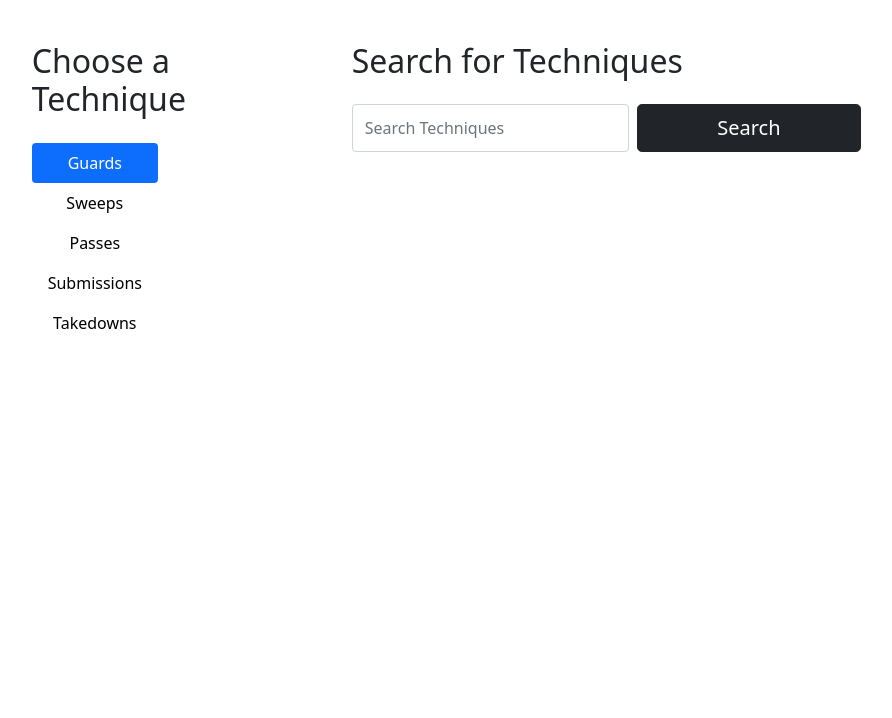
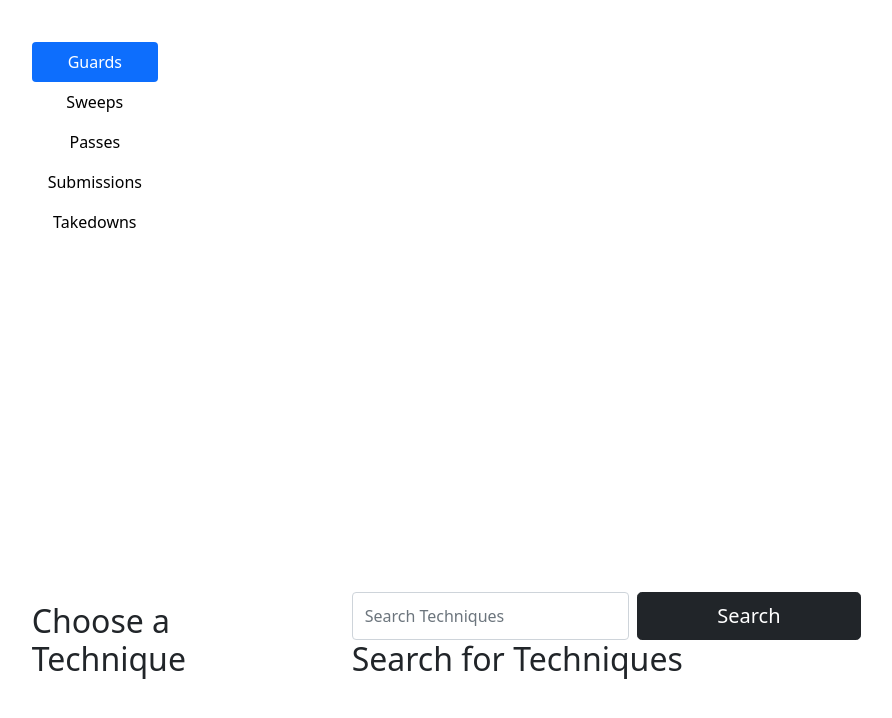
Before and after one commit to nicholasDWinters/capstone_1, a Flask app: template templates/techniques.html in a window 1280 px wide; the page is wider, and only the part inside the window is pictured. Shown: the part 68-786 px from the top of that part, without its empty margins (135-1027 px from the left). Run offline with Flask 2, Linux system fonts and the light colour scheme; the template is opened without the code that fills it, so the values that code supplies are empty.

Commit message:
added comments to app file and updated techniques page

```diff
--- a/app.py
+++ b/app.py
@@ -9,6 +9,7 @@ import os
 
 # API key can be obtained from YouTube Data API website, and SECRET KEY is in relation to session; create both of these
 from techniques import techDict
+# was unable to import secrets during the deployment to heroku, so commented out
 # from secrets import API_KEY, SECRET_KEY
 from models import db, connect_db, User, Technique, Training_Note
 from forms import UserAddForm, LoginForm, TrainingNoteForm, EditTrainingNoteForm, VideoNoteForm
@@ -17,12 +18,14 @@ CURR_USER_KEY = "curr_user"
 
 app = Flask(__name__)
 
+# because heroku had issues recognizing import of secrets.py, had to just set the environment varialbe in heroku and then find it and set a variable for use in our API search. See commented out lined below.
 API_KEY = os.environ.get('API_KEY')
 # app.config['API_KEY'] = os.environ.get('API_KEY', API_KEY)
 # app.config['SECRET_KEY'] = os.environ.get('SECRET_KEY', SECRET_KEY)
 app.config['SECRET_KEY'] = os.environ.get('SECRET_KEY')
 
-uri = os.environ.get("DATABASE_URL")  # or other relevant config var
+# postgres doesn't work correctly with heroku anymore, so in the environment variable, had to make sure to change to postgresql
+uri = os.environ.get("DATABASE_URL")
 if uri.startswith("postgres://"):
     uri = uri.replace("postgres://", "postgresql://", 1)
 
--- a/templates/techniques.html
+++ b/templates/techniques.html
@@ -2,8 +2,8 @@
 
 {%block content%}
 <div class="row">
-    <div class="col-1"></div>
-    <div class="col-lg-3 mt-4">
+    <div class="col-1 d-flex flex-column-reverse"></div>
+    <div class="col-lg-3 mt-4 d-flex flex-column-reverse">
         <h2 class="mb-4">Choose a Technique</h2>
         <div class="d-flex align-items-start">
             <div class="nav flex-column nav-pills me-3" id="v-pills-tab" role="tablist" aria-orientation="vertical">
@@ -59,7 +59,7 @@
             </div>
         </div>
     </div>
-    <div class="col-lg-5 mt-4">
+    <div class="col-lg-5 d-flex flex-column-reverse mt-4">
         <h2 class="mb-4">Search for Techniques</h2>
         <form class="d-flex" id="searchForm">
             <input class="form-control me-2" type="search" placeholder="Search Techniques" aria-label="Search"
```
